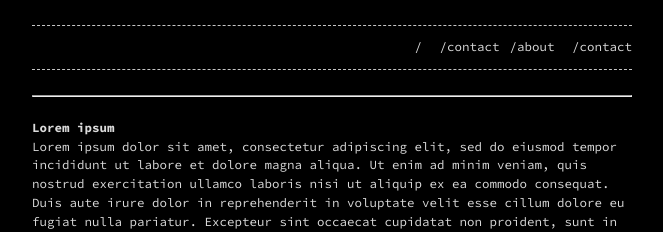
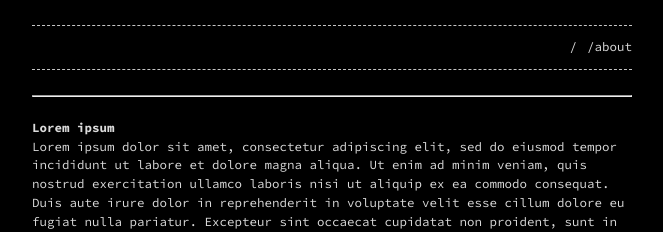
Before and after one commit to esccode/esccode.github.io, a Jekyll site: the page built from index.md, in a window 1280 px wide. Shown: the top 232 px of the page, without its empty margins (308-971 px from the left). Built offline with Jekyll 4.4.1, drawn with Linux system fonts in a browser that asks for light colours.

Commit message:
Update header.html

```diff
--- a/_includes/header.html
+++ b/_includes/header.html
@@ -6,7 +6,6 @@
         {%- assign my_page = site.pages | where: "path", path | first -%}
         {%- if my_page.title -%}
         <li><a href="{{ my_page.url | relative_url }}">{{ my_page.title | escape }}</a></li>
-        <li><a href="/contact">/contact</a></li>
         {%- endif -%}
       {%- endfor -%}
     </ul>
```
